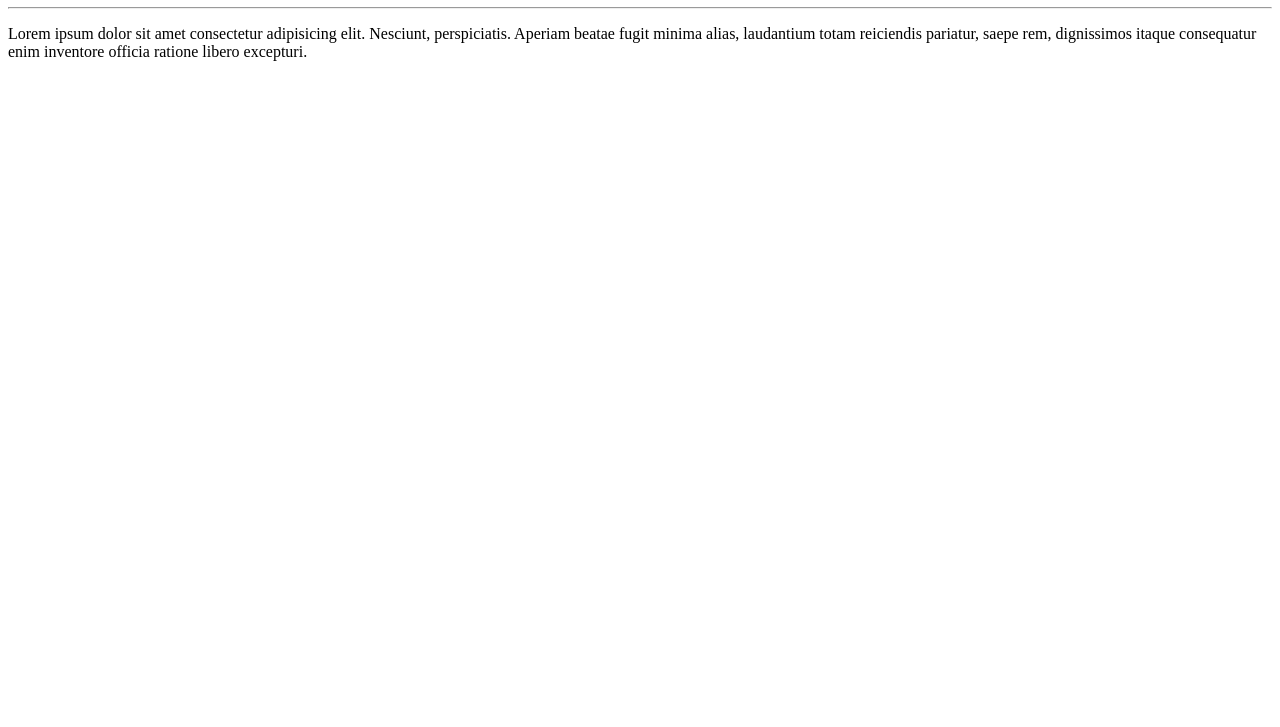
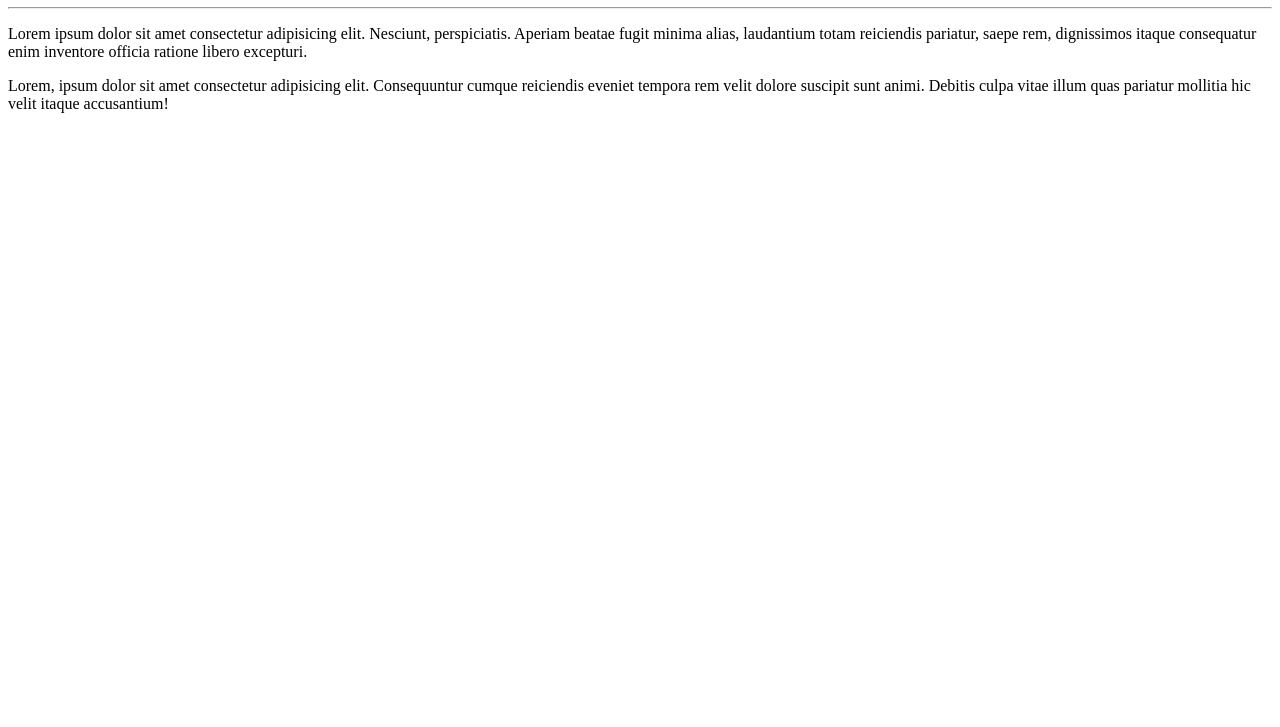
Before and after one commit to beto-rocha-blockchain/Presentation, a plain HTML site: page site-exemplo/index.html in a window 1280 px wide. Shown: the part 73-800 px from the top of the page. Drawn offline with Linux system fonts and the light colour scheme.

Commit message:
Adivcionei um parágrafo

```diff
--- a/site-exemplo/index.html
+++ b/site-exemplo/index.html
@@ -9,5 +9,6 @@
     <h1>Olá, Mundo!</h1>
     <hr>
     <p>Lorem ipsum dolor sit amet consectetur adipisicing elit. Nesciunt, perspiciatis. Aperiam beatae fugit minima alias, laudantium totam reiciendis pariatur, saepe rem, dignissimos itaque consequatur enim inventore officia ratione libero excepturi.</p>
+    <p>Lorem, ipsum dolor sit amet consectetur adipisicing elit. Consequuntur cumque reiciendis eveniet tempora rem velit dolore suscipit sunt animi. Debitis culpa vitae illum quas pariatur mollitia hic velit itaque accusantium!</p>
 </body>
 </html>
```
